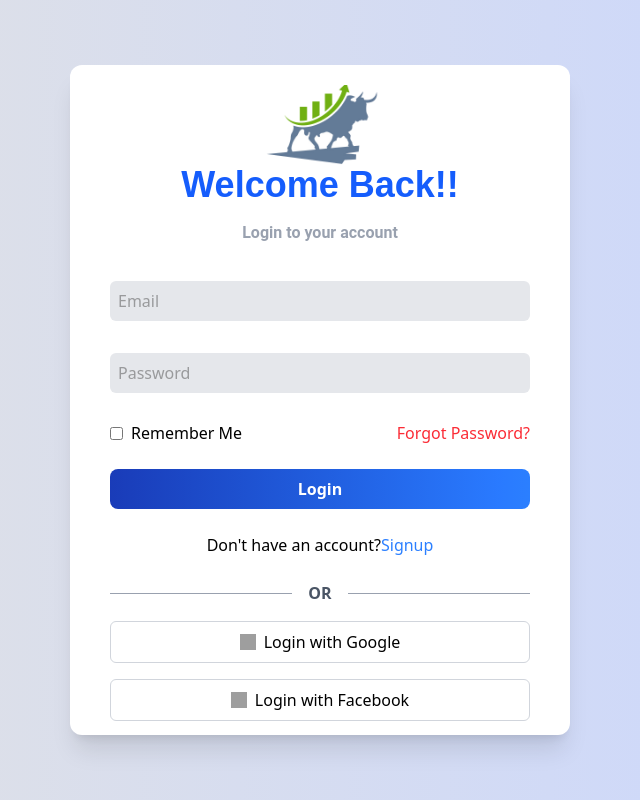
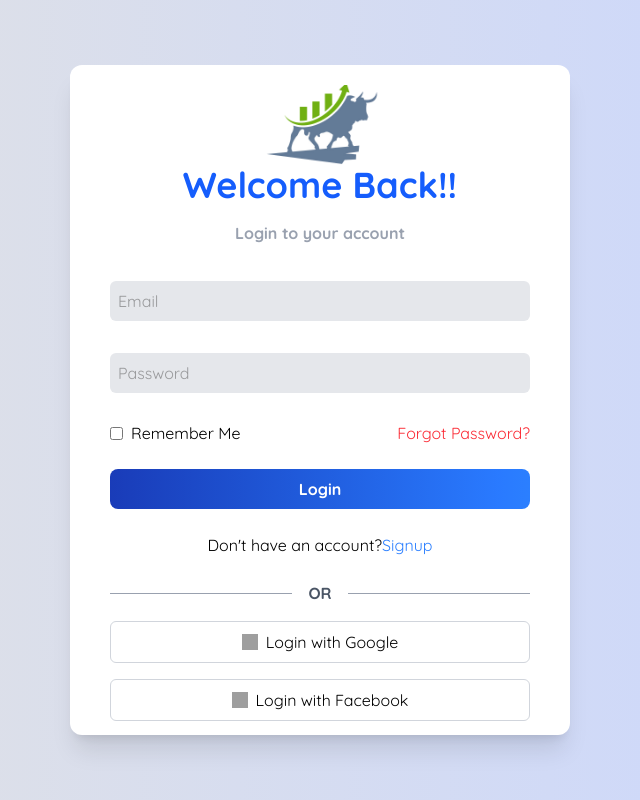
Before and after one commit to aryanmalla19/stocksense-fe, a React (Vite) app: page /login in a window 1280 px wide. Shown: the whole page, without its empty margins (320-960 px from the left). Built offline with nearby package versions, Linux system fonts and the light colour scheme; grey boxes are pictures that could not be loaded; the HTML template or start-up script is replaced by a standard one.

Commit message:
globally changed the font to QuickSand

```diff
--- a/index.html
+++ b/index.html
@@ -4,14 +4,14 @@
     <meta charset="UTF-8" />
     <link rel="icon" type="image/svg+xml" href="./src/assets/logo.png" />
     <link
-      href="https://fonts.googleapis.com/css2?family=Inter:wght@400;700&display=swap"
+      href="https://fonts.googleapis.com/css2?family=Quicksand:wght@400;700&display=swap"
       rel="stylesheet"
     />
 
     <meta name="viewport" content="width=device-width, initial-scale=1.0" />
     <title>Stockify</title>
   </head>
-  <body class="font-inter">
+  <body class="font-quicksand">
     <div id="root"></div>
     <script type="module" src="/src/main.jsx"></script>
   </body>
--- a/src/index.css
+++ b/src/index.css
@@ -1,6 +1,11 @@
 @import "tailwindcss";
 
 @custom-variant dark (&:where([data-theme=dark], [data-theme=dark] *));
+
+body {
+  font-family: 'Quicksand', sans-serif;
+}
+
 
 :root {
     /* Light Theme (default) */
@@ -29,12 +34,10 @@
 
 .auth-h2 {
     @apply text-4xl font-bold  text-blue-600;
-    font-family: "Poppins", sans-serif;
 }
 
 .auth-p {
     @apply text-gray-400  my-4 font-semibold ;
-    font-family: "Roboto", sans-serif;
 }
 
 .auth-input{
```
